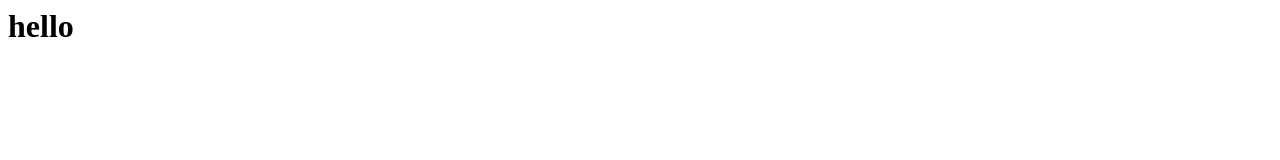
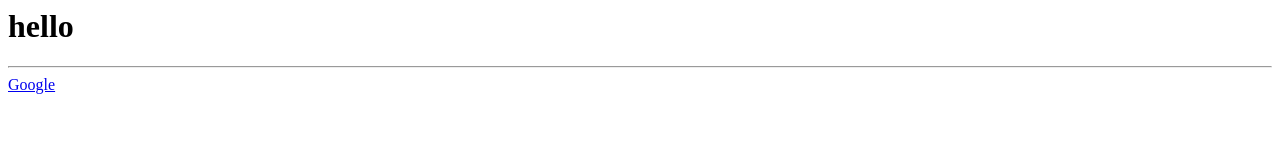
Before and after one commit to akshithababburi/demotest, a plain HTML site: page index.html in a window 1280 px wide. Drawn offline with Linux system fonts and the light colour scheme.

Commit message:
new commit

```diff
--- a/index.html
+++ b/index.html
@@ -1 +1,3 @@
 <h1>hello</h1>
+<hr>
+<a href="https://google.com">Google</a>
```
